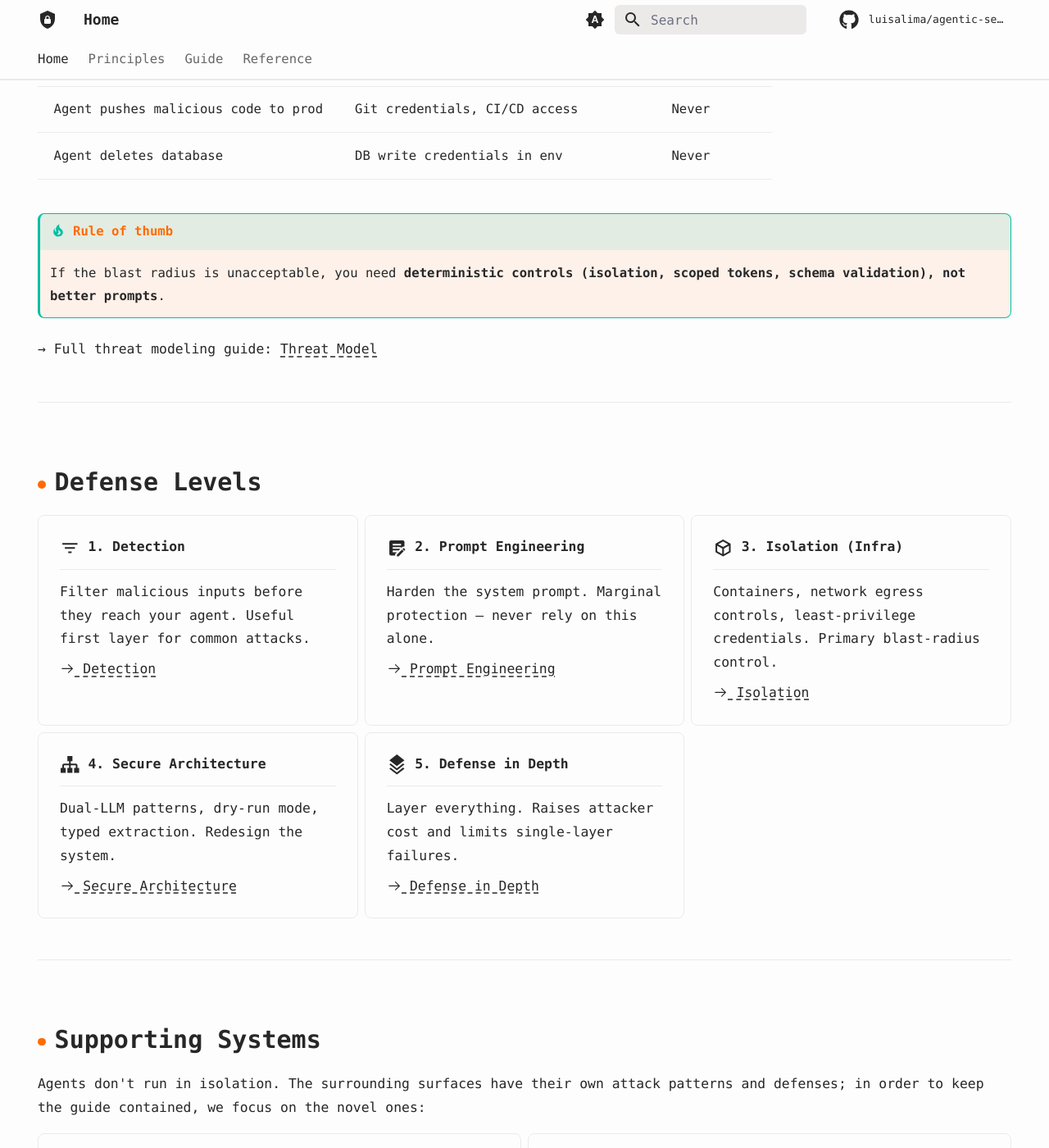
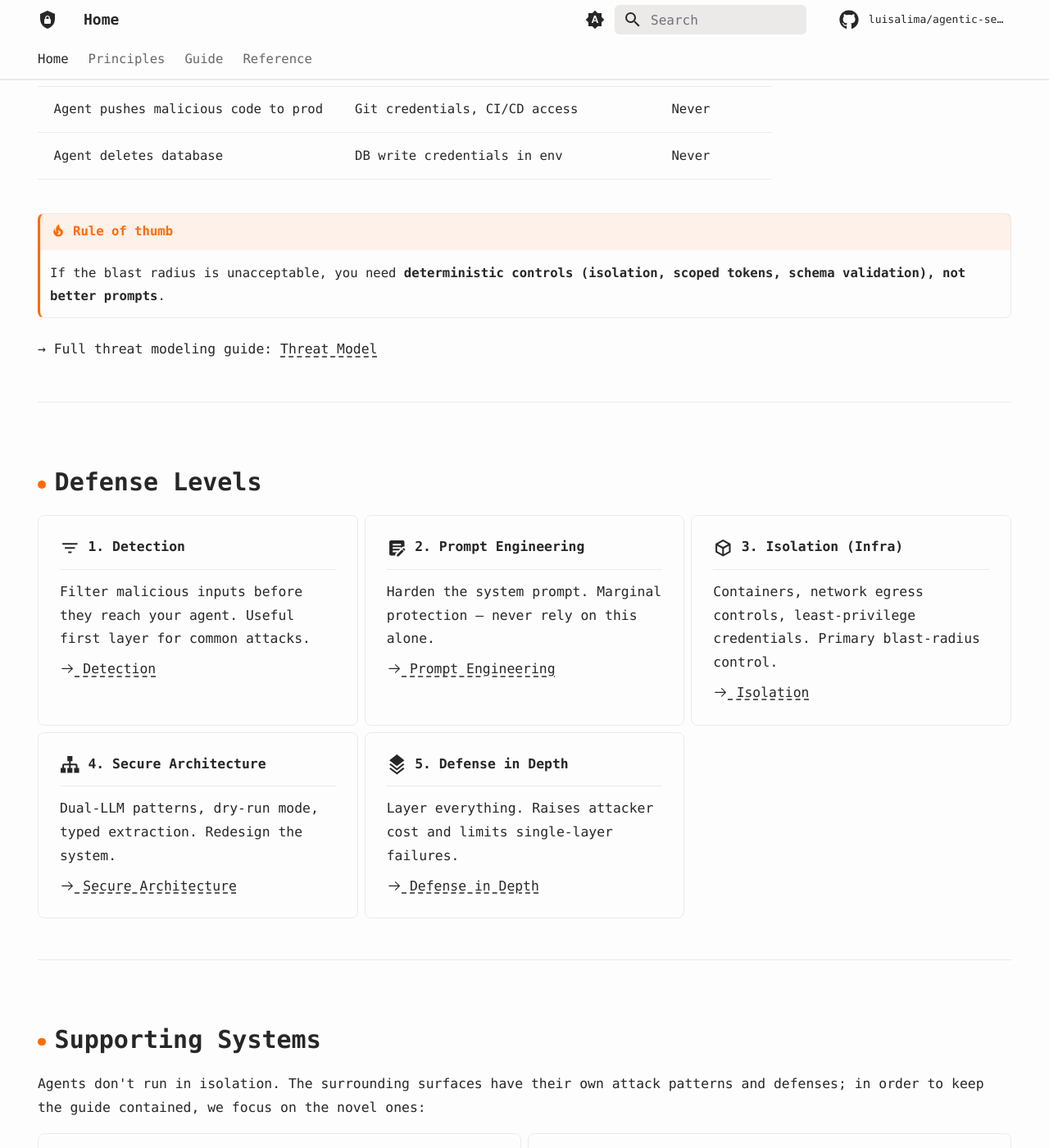
Before and after one commit to luisalima/agentic-security, an MkDocs documentation site: the page built from docs/index.md, in a window 1280 px wide and 1400 px high, scrolled down 1381 px. Shown: the whole window at 82% size. Built offline with MkDocs 1.6.1 and Material for MkDocs 9.7.7, drawn with Linux system fonts in a browser that asks for light colours; some web fonts are replaced; comment, search, counter and statistics services are not loaded.

Commit message:
docs: normalize admonition accent styling

```diff
--- a/docs/stylesheets/extra.css
+++ b/docs/stylesheets/extra.css
@@ -326,13 +326,67 @@
   border-left-color: var(--site-warm-accent);
   box-shadow: none;
   font-size: 0.78rem;
-  background: var(--site-warm-accent-surface);
+  background: transparent;
+}
+
+.md-typeset .admonition:is(
+  .abstract,
+  .bug,
+  .danger,
+  .example,
+  .failure,
+  .info,
+  .note,
+  .question,
+  .quote,
+  .success,
+  .tip,
+  .warning
+),
+.md-typeset details:is(
+  .abstract,
+  .bug,
+  .danger,
+  .example,
+  .failure,
+  .info,
+  .note,
+  .question,
+  .quote,
+  .success,
+  .tip,
+  .warning
+) {
+  border-color: var(--md-default-fg-color--lightest);
+  border-left-color: var(--site-warm-accent);
+}
+
+.md-typeset .admonition:focus-within,
+.md-typeset details:focus-within {
+  box-shadow: 0 0 0 0.16rem var(--site-warm-accent-surface);
 }
 
 .md-typeset .admonition-title,
 .md-typeset summary {
   font-weight: 600;
-  background: transparent;
+  background: var(--site-warm-accent-surface);
+  color: var(--site-warm-accent);
+}
+
+.md-typeset .admonition-title::before,
+.md-typeset summary::before,
+.md-typeset .admonition > .admonition-title::before,
+.md-typeset details > summary::before,
+.md-typeset .admonition > .admonition-title::after,
+.md-typeset details > summary::after {
+  background-color: var(--site-warm-accent);
+  color: var(--site-warm-accent);
+}
+
+.md-typeset .admonition > .admonition-title,
+.md-typeset details > summary {
+  background: var(--site-warm-accent-surface);
+  border-color: var(--site-warm-accent);
   color: var(--site-warm-accent);
 }
 
```
